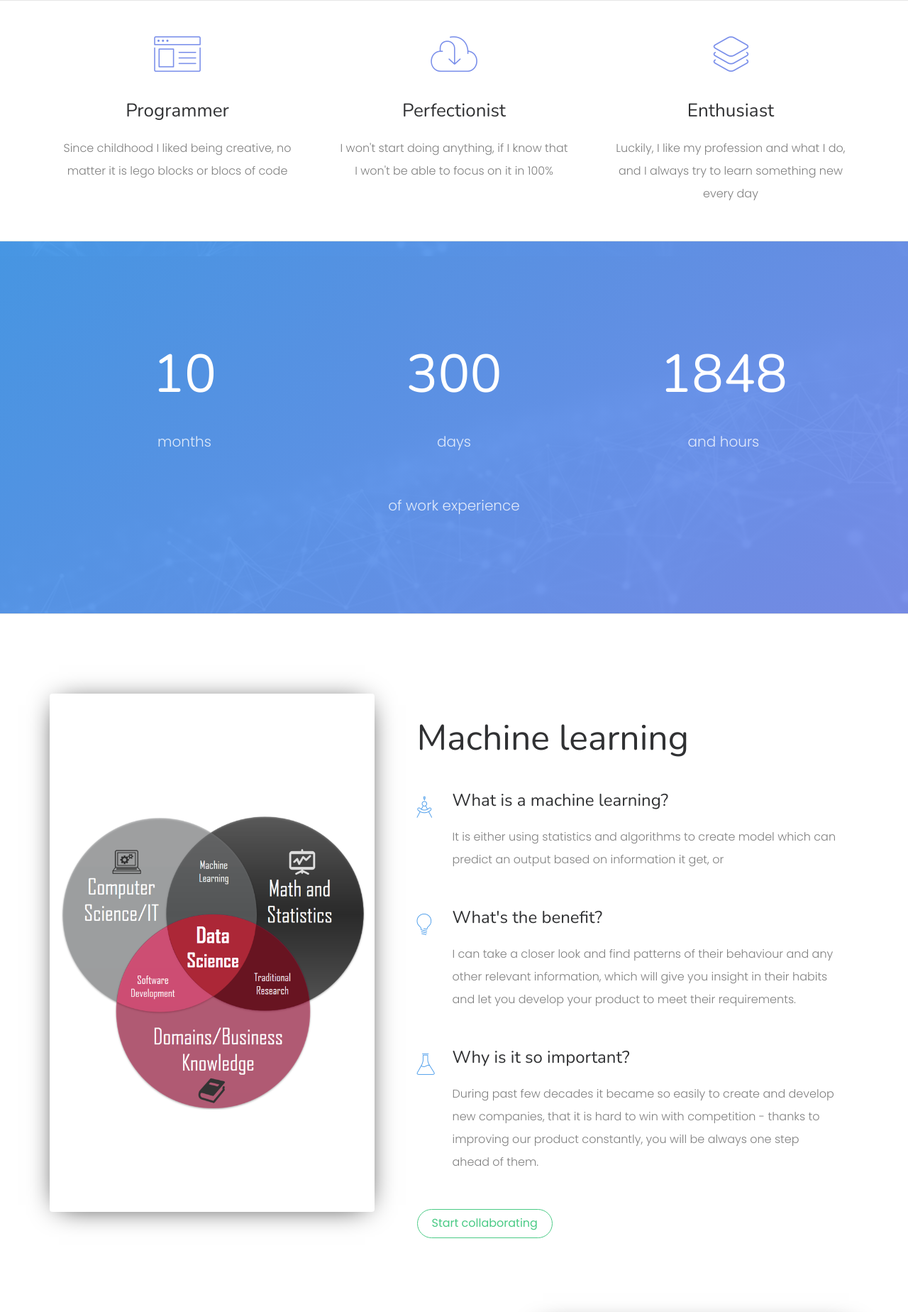
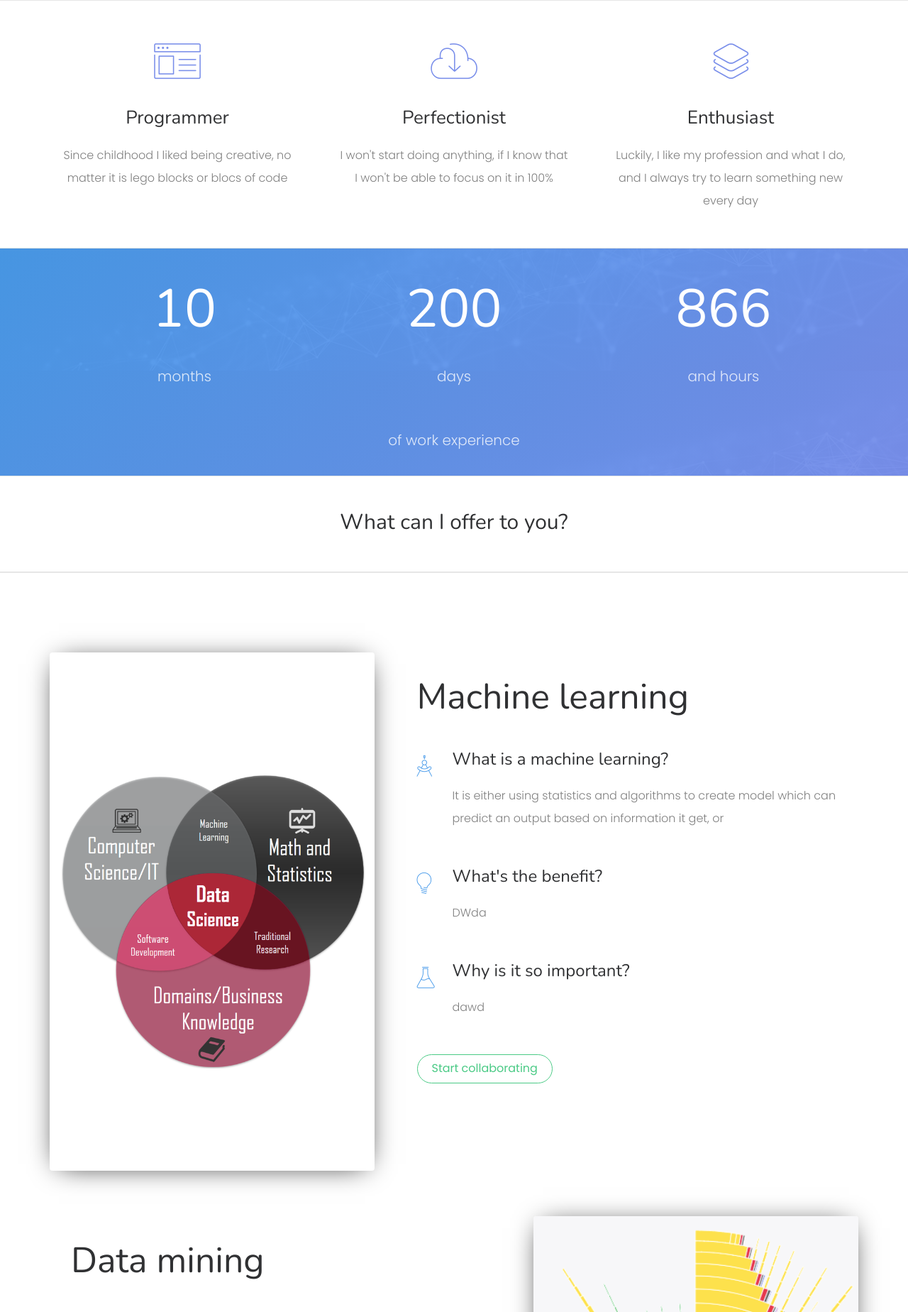
Before and after one commit to slusarczyk41/my_django_website, a Django app: page / in a window 1280 px wide. Shown: the part 700-2548 px from the top of the page at 71% size. Run offline with Django 3.2, Linux system fonts and the light colour scheme; some libraries are stand-ins or nearby versions; some web fonts are replaced.

Commit message:
Changed styling of hours and about me, added one div

```diff
--- a/main_page/templates/main_page/index.html
+++ b/main_page/templates/main_page/index.html
@@ -94,7 +94,7 @@
 							<div class="animate-box">
 								<h2>Take advantage of your data</h2>
 								<p>without spending tons of money</p>
-								<p><a href="gallery.html" class="btn btn-primary btn-lg btn-custom">Why me?</a></p>
+								<p><a class="btn btn-primary btn-lg btn-custom" id="why_me_button">Why me?</a></p>
 							</div>
 						</div>
 					</div>
@@ -132,7 +132,7 @@
 			</div>
 		</div>-->
 
-		<div id="sranie" class="colorlib-services colorlib-bg-white" style="padding-top:50px;padding-bottom:0px">
+		<div id="why_me_destination" class="colorlib-services colorlib-bg-white" style="padding-top:60px;padding-bottom:0px">
 			<div class="container">
 				<div class="row">
 					<div class="col-md-4 text-center animate-box">
@@ -189,7 +189,7 @@
 		</div>
         -->
 
-        <div id="colorlib-counter" class="colorlib-counters" style="background-image: url({% static 'main_page/images/banner_2.jpg' %}" data-stellar-background-ratio="0.5">
+        <div id="colorlib-counter" class="colorlib-counters" style="padding-top:10px;padding-bottom:10px;background-image: url({% static 'main_page/images/banner_2.jpg' %}" data-stellar-background-ratio="0.5">
 			<div class="overlay"></div>
 			<div class="container">
 				<div class="row">
@@ -207,7 +207,7 @@
 							<div class="counter-entry">
 								<span class="icon"><i class="flaticon-church"></i></span>
 								<div class="desc">
-									<span class="colorlib-counter js-counter" data-from="0" data-to="300" data-speed="3000" data-refresh-interval="50"></span>
+									<span class="colorlib-counter js-counter" data-from="0" data-to="200" data-speed="3000" data-refresh-interval="50"></span>
 									<span class="colorlib-counter-label">days</span>
 								</div>
 							</div>
@@ -216,7 +216,7 @@
 							<div class="counter-entry">
 								<span class="icon"><i class="flaticon-dove"></i></span>
 								<div class="desc">
-									<span class="colorlib-counter js-counter" data-from="0" data-to="2400" data-speed="5000" data-refresh-interval="50"></span>
+									<span class="colorlib-counter js-counter" data-from="0" data-to="1800" data-speed="8000" data-refresh-interval="50"></span>
 									<span class="colorlib-counter-label">and hours</span>
 								</div>
 							</div>
@@ -226,14 +226,24 @@
                 <div class="row" style="margin-top:50px;">
                     <div class="col-md-12 animate-box">
                         <p><span class="colorlib-counter-label text-center">of work experience</span></p>
+                        <!--
+                        <button class="btn btn-primary btn-lg btn-custom text-center" id="what_do_i_offer_button">What do I offer?</button>
+                        -->
                     </div>
                 </div>
+
 			</div>
 		</div>
 
+        <div class="colorlib-work-featured colorlib-bg-white" id="what_do_i_offer_destination" style="padding-top:45px;padding-bottom:30px;">
+			<div class="container">
+                <h2 class="text-center">What can I offer to you?</h2>
+            </div>
+        </div>
 
-		<div class="colorlib-work-featured colorlib-bg-white">
+		<div class="colorlib-work-featured colorlib-bg-white" id="what_do_i_offer_destination">
 			<div class="container">
+
 				<div class="row mobile-wrap">
 					<div class="col-md-5 animate-box">
 						<div class="mobile-img" style="background-image: url({% static 'main_page/images/my_example_1.png' %}"></div>
@@ -257,9 +267,7 @@
 								<div class="f-desc">
 									<h3>What's the benefit?</h3>
                                     <p>
-                                        I can take a closer look and find patterns of their behaviour and
-                                        any other relevant information, which will give you insight in
-                                        their habits and let you develop your product to meet their requirements.
+                                        DWda
                                     </p>
 								</div>
 							</div>
@@ -268,9 +276,7 @@
 								<div class="f-desc">
                                     <h3>Why is it so important?</h3>
 									<p>
-                                        During past few decades it became so easily to create and develop
-                                        new companies, that it is hard to win with competition - thanks to
-                                        improving our product constantly, you will be always one step ahead of them.
+                                        dawd
                                     </p>
 								</div>
 							</div>
@@ -611,5 +617,19 @@
 	<!-- Main -->
 	<script src="{% static 'main_page/js/main.js' %}"></script>
 
+    <script>
+        $('#why_me_button').click(function() {
+            $("html, body").animate({
+                scrollTop: $('#why_me_destination').offset().top
+            }, 1000)
+        });
+
+        $('#what_do_i_offer_button').click(function() {
+            $("html, body").animate({
+                scrollTop: $('#what_do_i_offer_destination').offset().top
+            }, 1000)
+        });
+    </script>
+
 	</body>
 </html>
```
